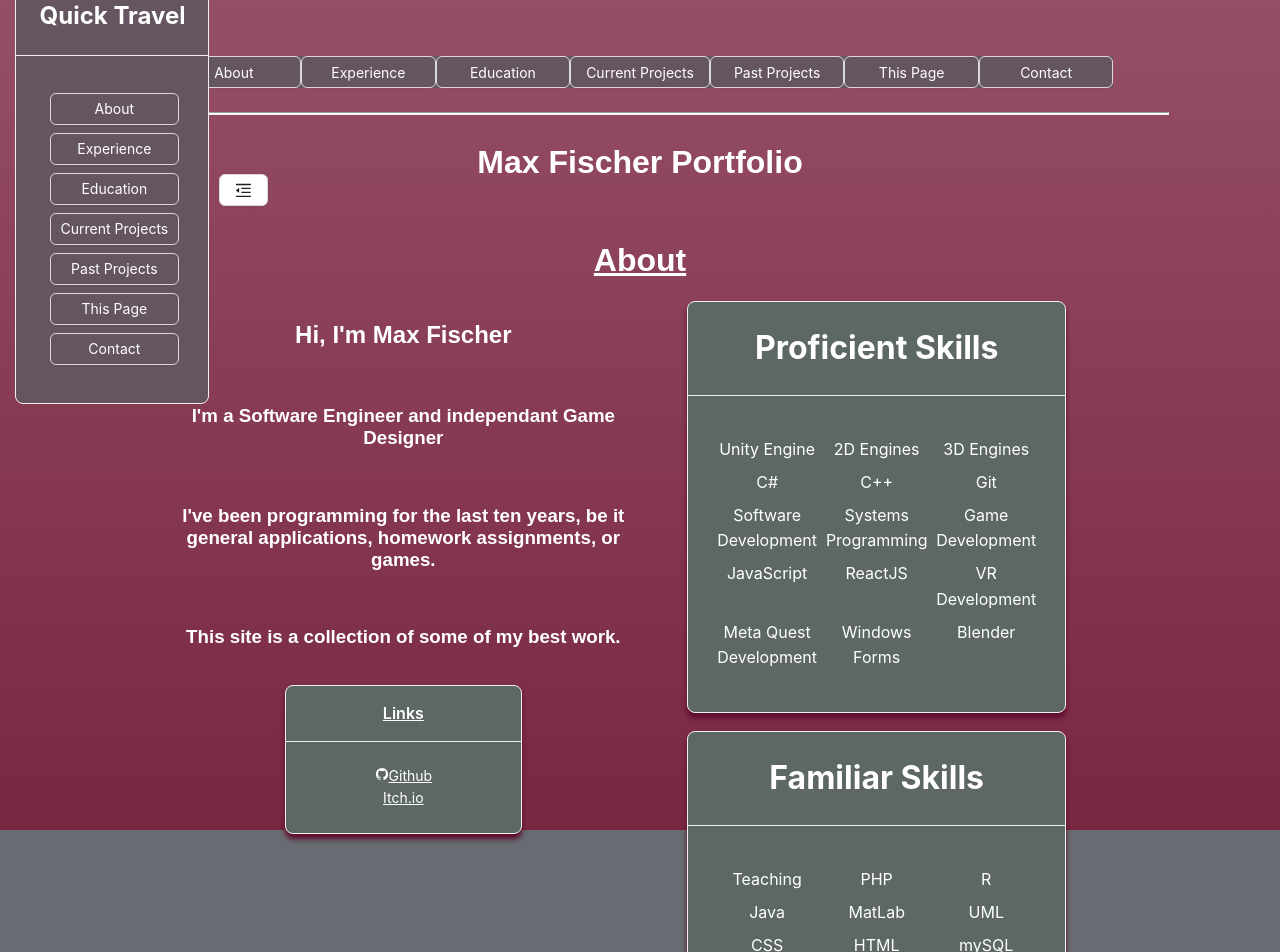
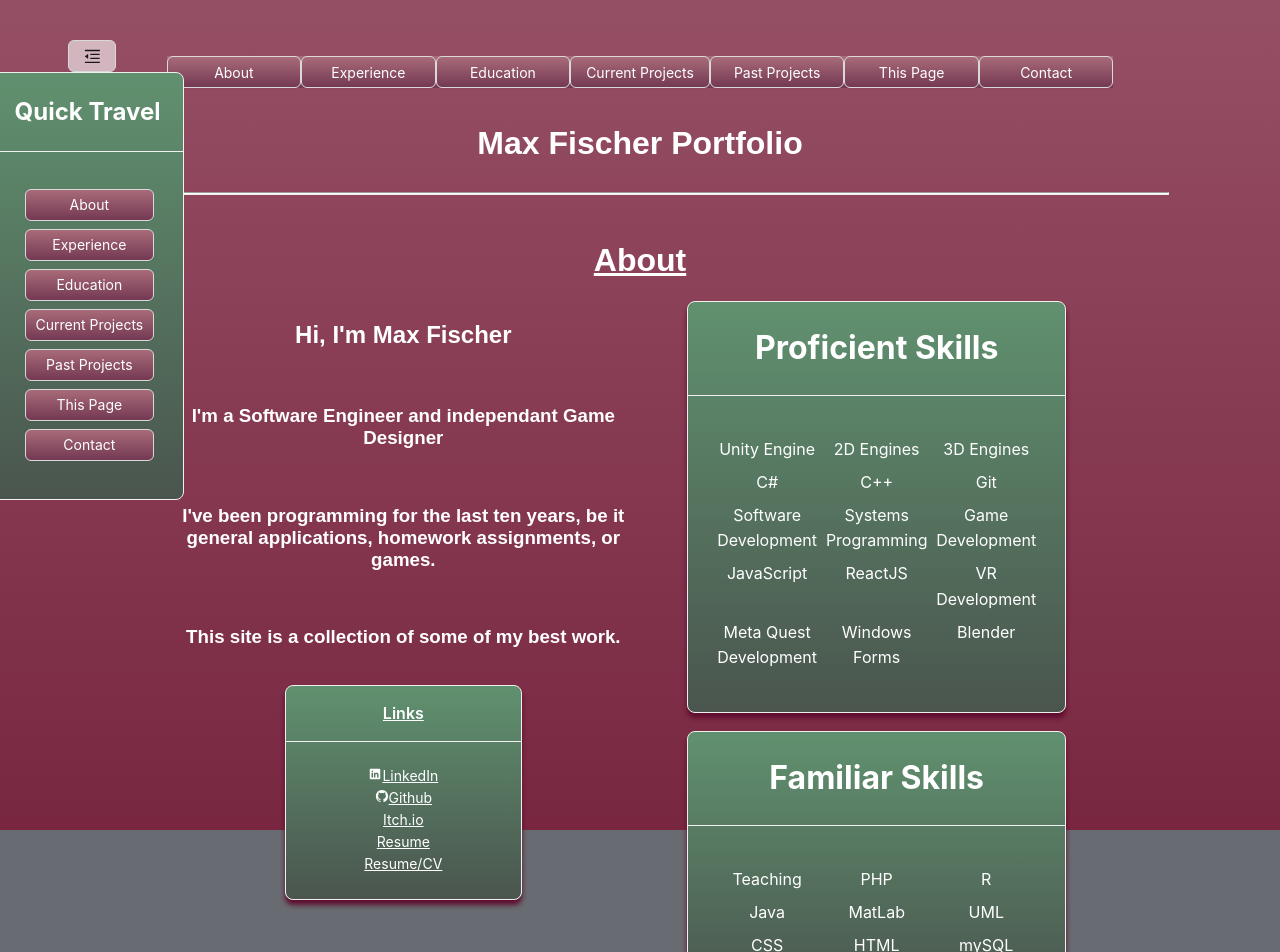
Before and after one commit to maxFischer42/maxFischer42.github.io, a React (Create React App) app in the folder portfolio/: page / in a window 1280 px wide. Shown: the top 952 px of the page. Built offline with nearby package versions, Linux system fonts and the light colour scheme.

Commit message:
Updated styling

```diff
--- a/portfolio/src/components/AboutSection.js
+++ b/portfolio/src/components/AboutSection.js
@@ -1,7 +1,7 @@
 import React from "react";
 import { Component } from "react";
 import { Skills } from "./SkillsSection";
-import { IoLogoGithub } from "react-icons/io";
+import { IoLogoGithub, IoLogoLinkedin } from "react-icons/io";
 import { Card } from "antd"
 
 export class About extends Component {
@@ -16,11 +16,17 @@ export class About extends Component {
                         <h3>This site is a collection of some of my best work.</h3><br/>
                         <div className="about_links">
                             <Card className="about_link_card" title={<label className="about_link_card_title">Links</label>}>
+                                <IoLogoLinkedin />
+                                <a href="https://www.linkedin.com/in/max-fischer72/">LinkedIn </a>
+                                <br/>
                                 <IoLogoGithub />
                                 <a href="https://github.com/maxFischer42">Github </a>
                                 <br/>
                                 <a href="https://monadokami.itch.io">Itch.io</a>
                                 <br/>
+                                <a href="https://docs.google.com/document/d/1Jvi1ZUb_PqNzOiD7BCuycFscLG6u_ZKt/edit?usp=sharing&ouid=104650230237681519173&rtpof=true&sd=true">Resume</a>
+                                <br/>
+                                <a href="https://docs.google.com/document/d/1OXkFU_Graw45ha01WAM6k9p5sSl14nRNoXgyhVRjYKI/edit?usp=sharing">Resume/CV</a>
                             </Card>
                         </div>
                         <br/>
--- a/portfolio/src/components/Page.js
+++ b/portfolio/src/components/Page.js
@@ -32,8 +32,8 @@ export class Page extends Component {
                 <Sidebar/>
                 <div className="wrapper">
                     <Header />
+                    <h1>Max Fischer Portfolio</h1>
                     {ColoredLine("white", 1, "1000px")}
-                    <h1>Max Fischer Portfolio</h1>
                     <br/>
                     {sections}
                     <div>
--- a/portfolio/src/components/Project.js
+++ b/portfolio/src/components/Project.js
@@ -61,9 +61,13 @@ export class Project extends Component{
         }
 
         return(
-            <Carousel autoplay="true" autoplaySpeed={8000}>
-                {imgs}
-            </Carousel>
+            data.projects[id].images.length > 0 ?
+            <Card className="image_card">
+                <Carousel autoplay="true" autoplaySpeed={8000}>
+                    {imgs}
+                </Carousel>
+            </Card>
+            : <></>
         )
     }
 
@@ -77,8 +81,7 @@ export class Project extends Component{
                     <div className="column_left">
                         <div className="card_div">
                             <Card className="card_style" title={<h1 className="card_style_header">{data.projects[id].name}</h1>}>
-                                <h3 className="project_type"> {data.projects[id].type}</h3>
-                                <h4 className="project_date"> {data.projects[id].date}</h4>
+                                <h3 className="project_type"> {data.projects[id].type}</h3><h4 className="project_date">{data.projects[id].year}</h4>
                                 <p className="project_description">{this.getDescription(id)}</p>
                                 {data.projects[id].links != null ? (<><Card title={<h1 className="link_header">Links</h1>}className="link_card">{this.getLinks(id)}</Card><br/></>) : null}
                             </Card>
--- a/portfolio/src/components/current_projects.js
+++ b/portfolio/src/components/current_projects.js
@@ -18,6 +18,7 @@ var data = {
                 },
                 imgW: null,
                 imgH: null,
+                year: "2024",
             },
             {
                 name: "Untitled Tower Defense Game (working title)",
@@ -37,6 +38,7 @@ var data = {
                 },
                 imgW: "550px",
                 imgH: "300px",
+                year: "2024",
             },
             {
                 name: "Making Connections",
@@ -58,6 +60,7 @@ var data = {
                 },
                 imgW: "300px",
                 imgH: "550px",
+                year: "2024",
             },
             {
                 name: "Radar Image Catalog",
@@ -72,6 +75,7 @@ var data = {
                 links: null,
                 imgW: null,
                 imgH: null,
+                year: "2019 - 2021",
             },
             {
                 name: "Relics",
@@ -100,6 +104,7 @@ var data = {
                 },
                 imgW: "550px",
                 imgH: "300px",
+                year: "2023",
             },
             {
                 name: "Slime Action RPG (working title)",
@@ -123,6 +128,7 @@ var data = {
                 },
                 imgW: "550px",
                 imgH: "300px",
+                year: "2023 - 2024",
             },
             {
                 name: "2D Platforming Framework",
@@ -144,6 +150,7 @@ var data = {
                 },
                 imgW: "550px",
                 imgH: "300px",
+                year: "2020 - 2024",
             },
             {
                 name: "Epidemic Interventions",
@@ -163,6 +170,7 @@ var data = {
                 },
                 imgW: null,
                 imgH: null,
+                year: "2022",
 
             },
             {
@@ -187,6 +195,7 @@ var data = {
                 },
                 imgW: "550px",
                 imgH: "300px",
+                year: "2022",
             },
             {
                 name: "Fight or Flight",
@@ -211,6 +220,7 @@ var data = {
                 },
                 imgW: "550px",
                 imgH: "300px",
+                year: "2021",
             },
             {
                 name: "The Deepest Level",
@@ -235,6 +245,7 @@ var data = {
                 },
                 imgW: "550px",
                 imgH: "300px",
+                year: "2020",
             },
             {
                 name: "The Bonely Dragon",
@@ -252,6 +263,7 @@ var data = {
                 },
                 imgW: null,
                 imgH: null,
+                year: "2019",
             },
             {
                 name: "Hearty Dungeon",
@@ -274,6 +286,7 @@ var data = {
                 },
                 imgW: "550px",
                 imgH: "300px",
+                year: "2019",
             }
         ],
 };
--- a/portfolio/src/style.css
+++ b/portfolio/src/style.css
@@ -36,7 +36,9 @@ body {
 .header_item {
     width: -webkit-fill-available;
     color: #FFFFFF;
-    background: #655560;
+/*    background: #655560;*/
+
+    background: linear-gradient(180deg, #a86b79, #743953);
 }
 
 .pather:hover {
@@ -45,17 +47,28 @@ body {
 }
 
 .sidebar {
-    z-index: 1;
+    /*z-index: 1;
     position: fixed;
     display: flex;
     justify-content: center;
     align-items: center;
     height: 300px;
-    margin-left: -75px;
+    margin-left: -75px;*/
+
+    z-index: 1;
+    position: fixed;
+    display: flex;
+    justify-content: flex-end;
+    align-items: center;
+    height: 300px;
+    margin-left: -100px;
+    flex-direction: column-reverse;
 }
 
 .sidebar .background {
-    background-color: #655560;
+/*    background-color: #655560;*/
+
+background: linear-gradient(180deg, #60916f, #4a554e);
     display: flex;
     flex-direction: column;
     align-items: stretch;
@@ -68,6 +81,7 @@ body {
 
 .sidebar .button {
     position:initial;
+    background-color: #ffffff96;
 }
 
 .sidebar .icon {
@@ -93,7 +107,9 @@ body {
 .sidebar_button {
     width: -webkit-fill-available;
     color: #FFFFFF;
-    background: #655560;
+/*    background: #655560;*/
+
+    background: linear-gradient(180deg, #a86b79, #743953);
 }
 
 .about_left {
@@ -120,7 +136,9 @@ body {
 .info_card {
     width: 1000px;
     text-align: left;
-    background: #5e6863;
+    /*background: #5e6863;*/
+
+    background: linear-gradient(180deg, #60916f, #4a554e);
     color: #FFFFFF;
 
     box-shadow: 0px 5px 5px rgb(95, 12, 47);
@@ -155,7 +173,9 @@ body {
 }
 
 .link_card {
-    background-color: #6f8078;
+/*    background-color: #6f8078;*/
+
+    background: linear-gradient(180deg, #78b98b, #829b8b);
 }
 
 .link_header {
@@ -205,7 +225,6 @@ body {
 }
 
 .project_date {
-    text-align: right;
 }
 
 .project_description {
@@ -217,7 +236,12 @@ body {
 }
 
 .project_images {
-padding: 5%;
+    justify-content: center;
+}
+
+.image_card {
+    background-color: #00000000;
+    margin: 1vh;
 }
 
 .row:after {
@@ -242,7 +266,9 @@ padding: 5%;
 
 .card_style {
     text-align: left;
-    background: #5e6863;
+    /*background: #5e6863;*/
+
+    background: linear-gradient(180deg, #60916f, #4a554e);
     color: #FFFFFF !important;
 
     box-shadow: 0px 5px 5px rgb(95, 12, 47);
@@ -250,7 +276,8 @@ padding: 5%;
 
 .card_style_header {
     text-align: left;
-    background: #5e6863;
+    /*background: #5e6863;*/
+
     color: #FFFFFF !important;
 }
 
@@ -272,7 +299,9 @@ padding: 5%;
 
 .skill_card {
     width: 80%;
-    background: #5e6863;
+/*    background: #5e6863;*/
+
+    background: linear-gradient(180deg, #60916f, #4a554e);
     color: #FFFFFF;
     box-shadow: 0px 5px 5px rgb(95, 12, 47);
 }
@@ -303,13 +332,18 @@ padding: 5%;
 .back_to_top {
     width:25%;
     margin-bottom: 25px;
-    background-color: #655560;
+/*    background-color: #655560;*/
+
+    background: linear-gradient(180deg, #a86b79, #743953);
+
     color:white;
 }
 
 .about_link_card {
     flex-direction: column;
-    background-color: #5e6863;
+/*    background-color: #5e6863;*/
+
+    background: linear-gradient(180deg, #60916f, #4a554e);
     width:50%;
     color:white;
     text-decoration-color: white;
```
